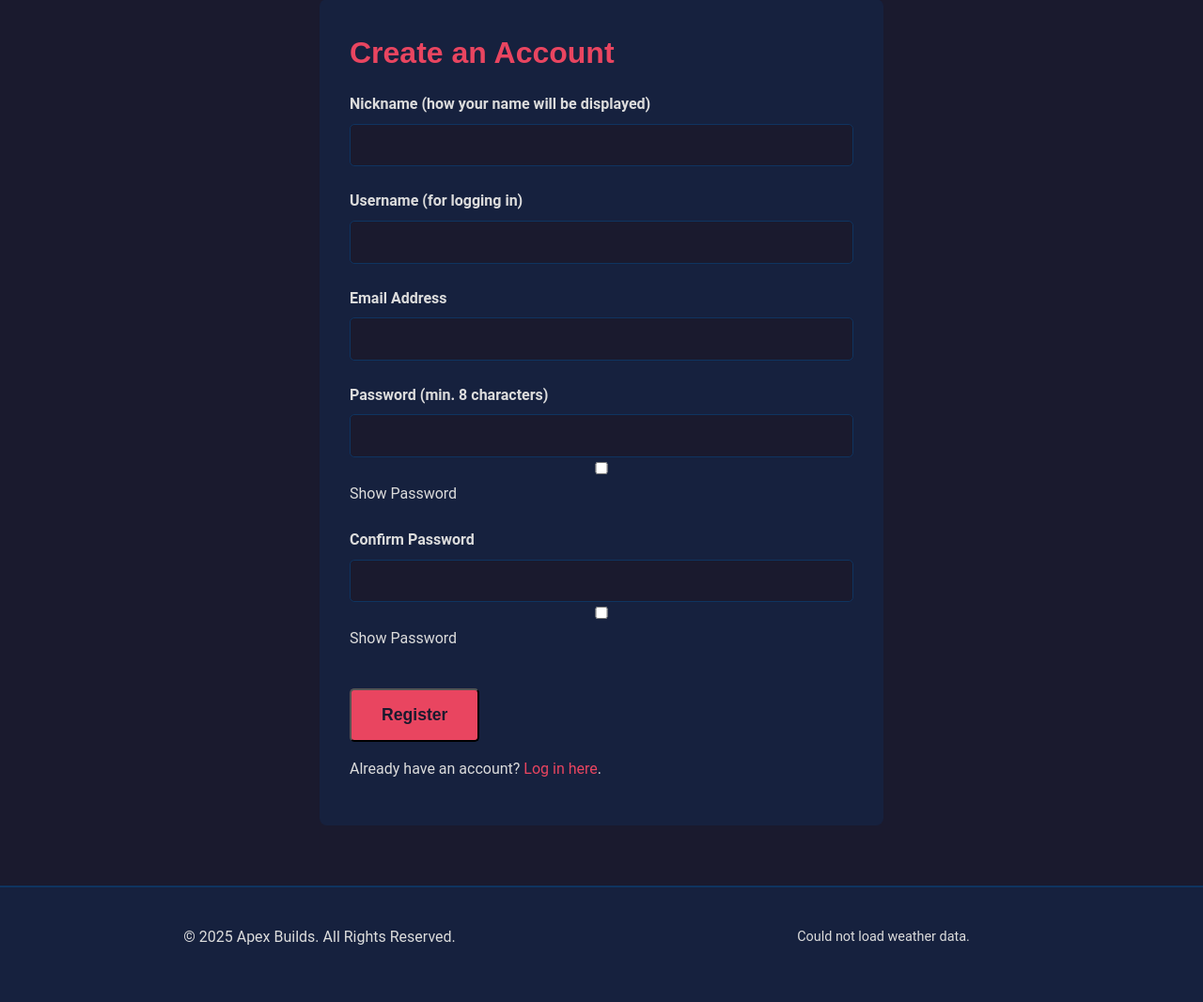
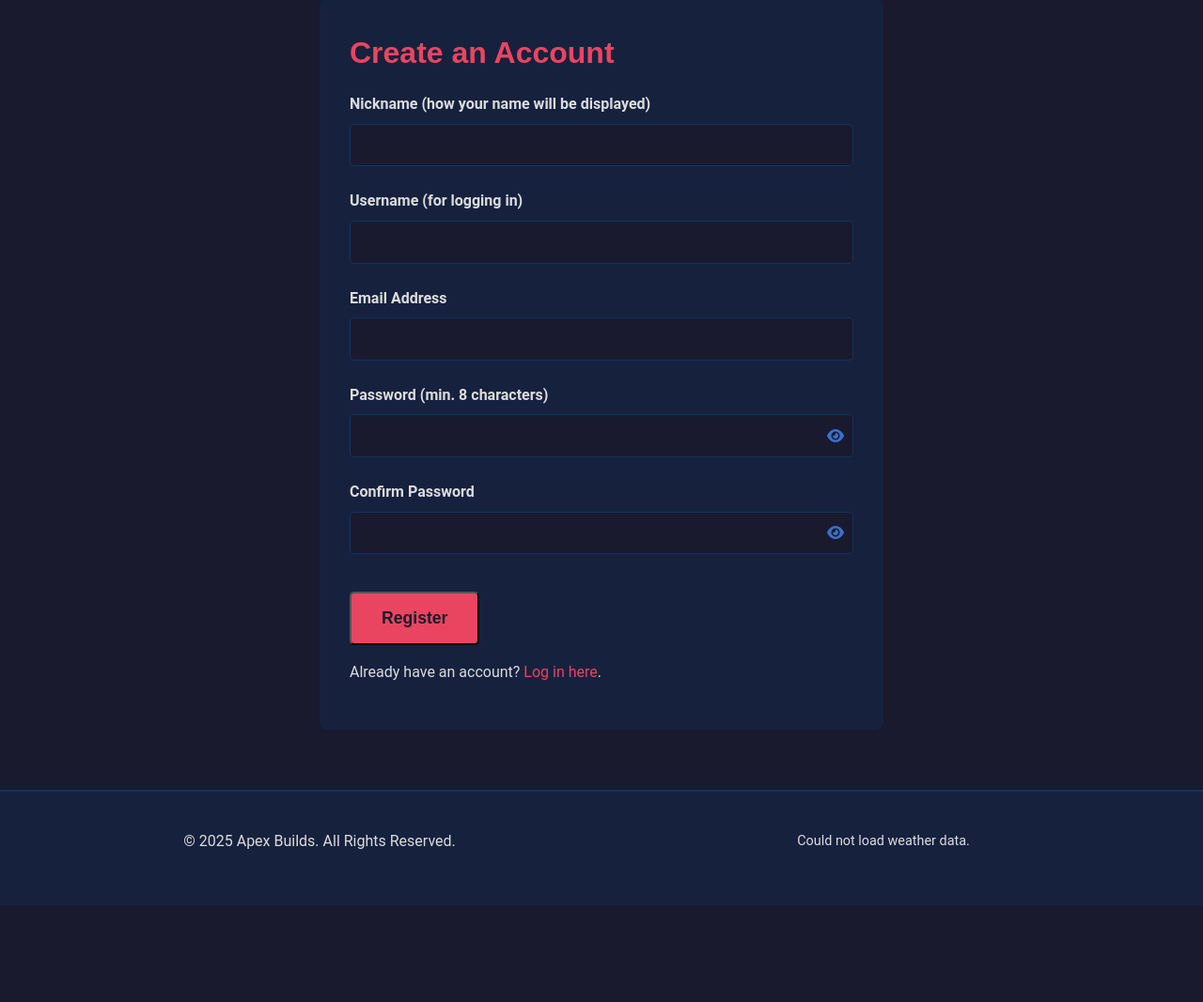
Before and after one commit to JimanB/apex-builds, a PHP site: page /register.php in a window 1280 px wide. Shown: the part 113-1180 px from the top of the page at 94% size. After the commit the page ends 1077 px from the top, so only its background shows below. Run offline with PHP 8.4, Linux system fonts and the light colour scheme.

Commit message:
Update register.php
error fixes to the show password icon not showing properly

```diff
--- a/register.php
+++ b/register.php
@@ -14,7 +14,7 @@ $success_message = '';
 if ($_SERVER["REQUEST_METHOD"] == "POST") {
     //get and sanitize user input
     $username = trim($_POST['username']);
-    $nickname = trim($_POST['nickname']); // This line was missing
+    $nickname = trim($_POST['nickname']);
     $email = trim($_POST['email']);
     $password = $_POST['password'];
     $password_confirm = $_POST['password_confirm'];
@@ -75,16 +75,57 @@ if ($_SERVER["REQUEST_METHOD"] == "POST") {
     <title>Register | Apex Builds</title>
     <link rel="icon" href="images/favicon.ico" type="image/x-icon">
     <link rel="stylesheet" href="css/style.css" id="theme-stylesheet">
+    <link rel="stylesheet" href="https://cdnjs.cloudflare.com/ajax/libs/font-awesome/6.5.1/css/all.min.css">
     <script src="js/main.js" defer></script>
 
     <style>
         .content-container { max-width: 600px; margin: 2rem auto; background-color: var(--secondary-bg-color); padding: 2rem; border-radius: 8px; }
         .form-group { margin-bottom: 1.5rem; }
         .form-group label { display: block; margin-bottom: 0.5rem; font-weight: bold; }
-        .form-group input { width: 100%; padding: 0.8rem; background-color: var(--primary-bg-color); color: var(--secondary-text-color); border: 1px solid var(--border-color); border-radius: 5px; font-size: 1rem; }
+        .form-group input { width: 100%; box-sizing: border-box; padding: 0.8rem; background-color: var(--primary-bg-color); color: var(--secondary-text-color); border: 1px solid var(--border-color); border-radius: 5px; font-size: 1rem; }
         .feedback-success, .feedback-error { margin-bottom: 1.5rem; padding: 1rem; border-radius: 5px; text-align: center; font-weight: bold; }
         .feedback-success { background-color: #2a9d8f; color: white; }
         .feedback-error { background-color: #e76f51; color: white; }
+            /*password container styles*/
+        .password-container { position: relative; width: 100%; }
+        /*input field styling crucial for hiding default icons*/
+        .password-container input[type="password"],
+        .password-container input[type="text"] {
+            width: 100%;
+            padding-right: 35px; /*space for our custom icon*/
+            box-sizing: border-box;
+            /*disable browser's default password toggle*/
+            &::-ms-reveal,
+            &::-ms-clear,
+            &::-webkit-contacts-auto-fill-button,
+            &::-webkit-credentials-auto-fill-button {
+                display: none !important;
+                visibility: hidden !important;
+                width: 0;
+                height: 0;
+            }
+        }
+
+        /*custom eye icon styling with blue color*/
+        .password-container .fa-eye,
+        .password-container .fa-eye-slash {
+            position: absolute;
+            right: 10px;
+            top: 50%;
+            transform: translateY(-50%);
+            cursor: pointer;
+            color: #4285f4; /*blue color*/
+            z-index: 2;
+            font-size: 1rem;
+            opacity: 0.8; /*slightly transparent by default*/
+            transition: all 0.2s ease;
+        }
+
+        .password-container .fa-eye:hover,
+        .password-container .fa-eye-slash:hover {
+            opacity: 1;
+            color: #3367d6; /*slightly darker blue on hover*/
+        }
     </style>
 </head>
 <body>
@@ -119,20 +160,19 @@ if ($_SERVER["REQUEST_METHOD"] == "POST") {
                     <input type="email" id="email" name="email" required>
                 </div>
                 <div class="form-group">
-                    <label for="password">Password (min. 8 characters)</label>
+                <label for="password">Password (min. 8 characters)</label>
+                <div class="password-container">
                     <input type="password" id="password" name="password" required>
-                    <div class="show-password-container">
-                        <input type="checkbox" onclick="togglePasswordVisibility('password')"> Show Password
-                    </div>
+                    <i class="fa-solid fa-eye" id="togglePassword"></i>
                 </div>
-                <div class="form-group">
-                    <label for="password_confirm">Confirm Password</label>
+            </div>
+            <div class="form-group">
+                <label for="password_confirm">Confirm Password</label>
+                <div class="password-container">
                     <input type="password" id="password_confirm" name="password_confirm" required>
-                    <div class="show-password-container">
-                        <input type="checkbox" onclick="togglePasswordVisibility('password_confirm')"> Show Password
-                    </div>
+                    <i class="fa-solid fa-eye" id="togglePasswordConfirm"></i>
                 </div>
-
+            </div>
                 <button type="submit" class="cta-button">Register</button>
             </form>
             <p style="margin-top: 1rem;">Already have an account? <a href="login.php">Log in here</a>.</p>
```
